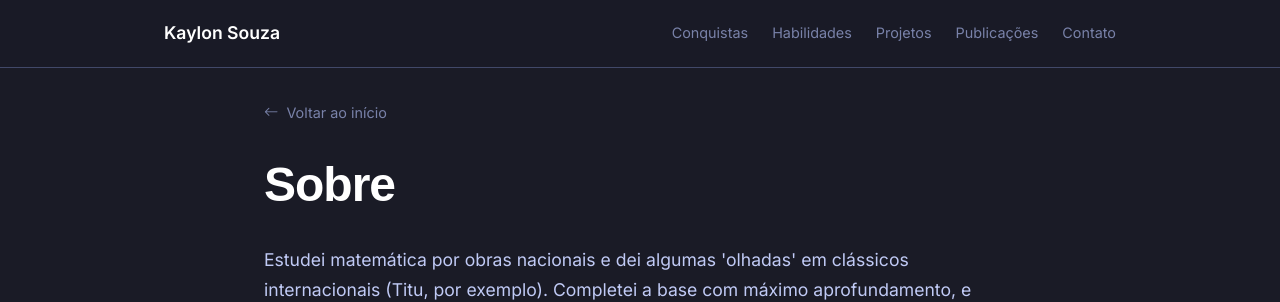
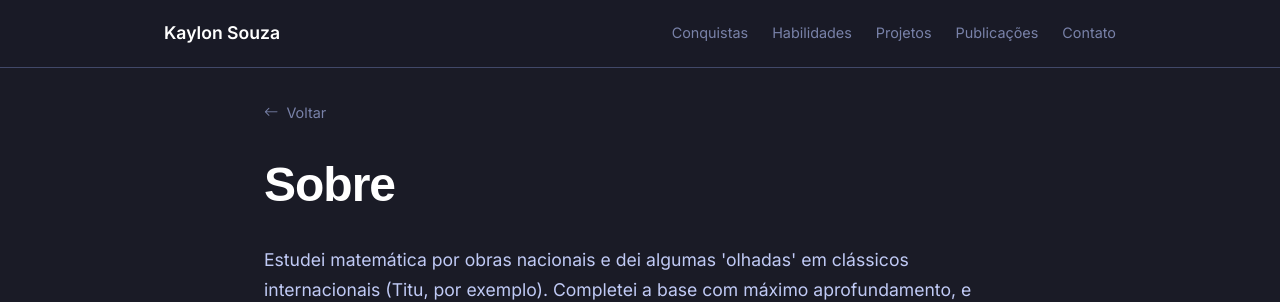
Before and after one commit to kaaylooon/kaaylooon.github.io, a Jekyll site: the page built from about.html, in a window 1280 px wide. Shown: the top 302 px of the page. Built offline with Jekyll 4.4.1, drawn with Linux system fonts in a browser that asks for light colours.

Commit message:
about me - go back

```diff
--- a/about.html
+++ b/about.html
@@ -316,7 +316,7 @@ height="0" width="0" style="display:none;visibility:hidden"></iframe></noscript>
 
 <main class="container">
     <a href="/" class="back-link">
-        <i class="bi bi-arrow-left"></i> <span data-en="Back to home" data-pt="Voltar ao início">Voltar ao início</span>
+        <i class="bi bi-arrow-left"></i> <span data-en="Go back" data-pt="Voltar">Voltar</span>
     </a>
 
     <article class="post-header">
```
